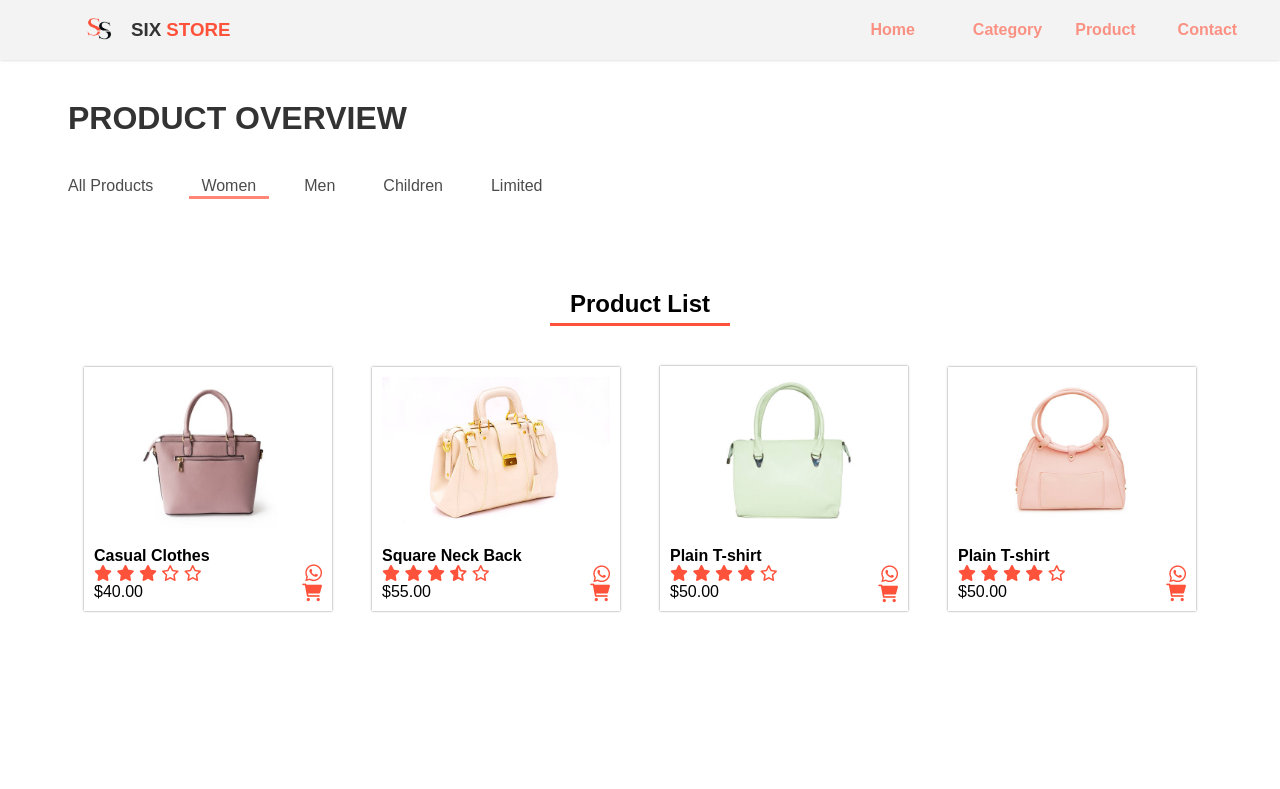
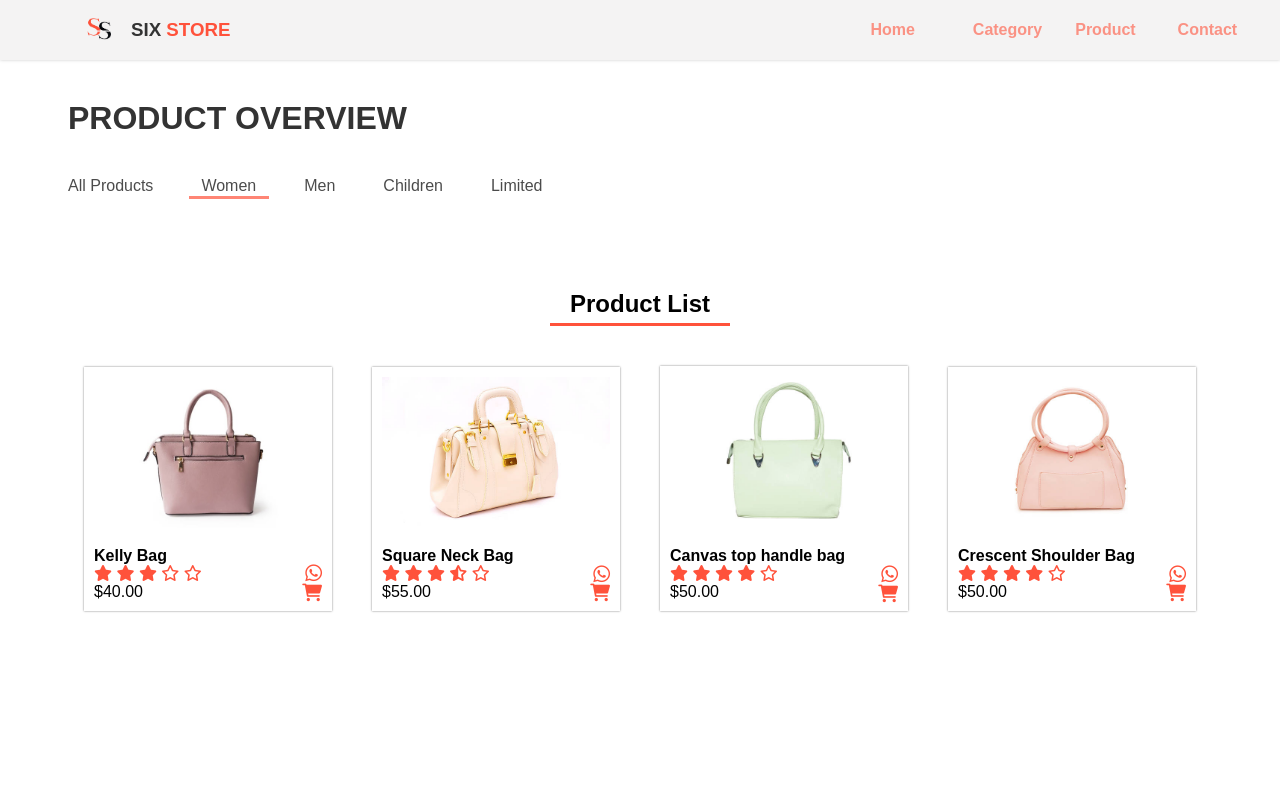
Before and after one commit to ArkhanLupfi/SixStore, a plain HTML site: page category/women.html in a window 1280 px wide. Shown: the top 789 px of the page. Drawn offline with nearby package versions, Linux system fonts and the light colour scheme.

Commit message:
mengubah nama tas women

```diff
--- a/category/women.html
+++ b/category/women.html
@@ -111,7 +111,7 @@
                         <a href="../assets/images/tas15.png" fancybox data-fancybox="Product">
                             <img src="../assets/images/tas15.png" alt="">
                         </a>
-                        <h4>Casual Clothes</h4>
+                        <h4>Kelly Bag</h4>
                         <div class="rating">
                             <i class="fa-solid fa-star"></i>
                             <i class="fa-solid fa-star"></i>
@@ -128,7 +128,7 @@
                         <a href="../assets/images/tas9.png" fancybox data-fancybox="Product">
                             <img src="../assets/images/tas9.png" alt="">
                         </a>
-                        <h4>Casual Clothes</h4>
+                        <h4>Square Neck Bag</h4>
                         <div class="rating">
                             <i class="fa-solid fa-star"></i>
                             <i class="fa-solid fa-star"></i>
@@ -145,7 +145,7 @@
                         <a href="../assets/images/tas12.png" fancybox data-fancybox="Product">
                             <img src="../assets/images/tas12.png" alt="">
                         </a>
-                        <h4>Casual Clothes</h4>
+                        <h4>Medium canvas top handle bag</h4>
                         <div class="rating">
                             <i class="fa-solid fa-star"></i>
                             <i class="fa-solid fa-star"></i>
@@ -162,7 +162,7 @@
                         <a href="../assets/images/tas18.png" fancybox data-fancybox="Product">
                             <img src="../assets/images/tas18.png" alt="">
                         </a>
-                        <h4>Casual Clothes</h4>
+                        <h4>Medium crescent shoulder bag</h4>
                         <div class="rating">
                             <i class="fa-solid fa-star"></i>
                             <i class="fa-solid fa-star"></i>
@@ -215,7 +215,7 @@
                     <a href="../assets/images/tas15.png" fancybox" data-fancybox="Product">
                         <img src="../assets/images/tas15.png" alt="">
                     </a>
-                    <h4>Casual Clothes</h4>
+                    <h4>Kelly Bag</h4>
                     <div class="rating">
                         <i class="fa-solid fa-star"></i>
                         <i class="fa-solid fa-star"></i>
@@ -231,7 +231,7 @@
                     <a href="../assets/images/tas9.png" class="fancybox" data-fancybox="Product">
                         <img src="../assets/images/tas9.png" alt="">
                     </a>
-                    <h4>Square Neck Back</h4>
+                    <h4>Square Neck Bag</h4>
                     <div class="rating">
                         <i class="fa-solid fa-star"></i>
                         <i class="fa-solid fa-star"></i>
@@ -247,7 +247,7 @@
                     <a href="../assets/images/tas12.png" class="fancybox" data-fancybox="Product">
                         <img src="../assets/images/tas12.png" alt="">
                     </a>
-                    <h4>Plain T-shirt</h4>
+                    <h4>Canvas top handle bag</h4>
                     <div class="rating">
                         <i class="fa-solid fa-star"></i>
                         <i class="fa-solid fa-star"></i>
@@ -263,7 +263,7 @@
                     <a href="../assets/images/tas18.png" class="fancybox" data-fancybox="Product">
                         <img src="../assets/images/tas18.png" alt="">
                     </a>
-                    <h4>Plain T-shirt</h4>
+                    <h4>Crescent Shoulder Bag</h4>
                     <div class="rating">
                         <i class="fa-solid fa-star"></i>
                         <i class="fa-solid fa-star"></i>
```
